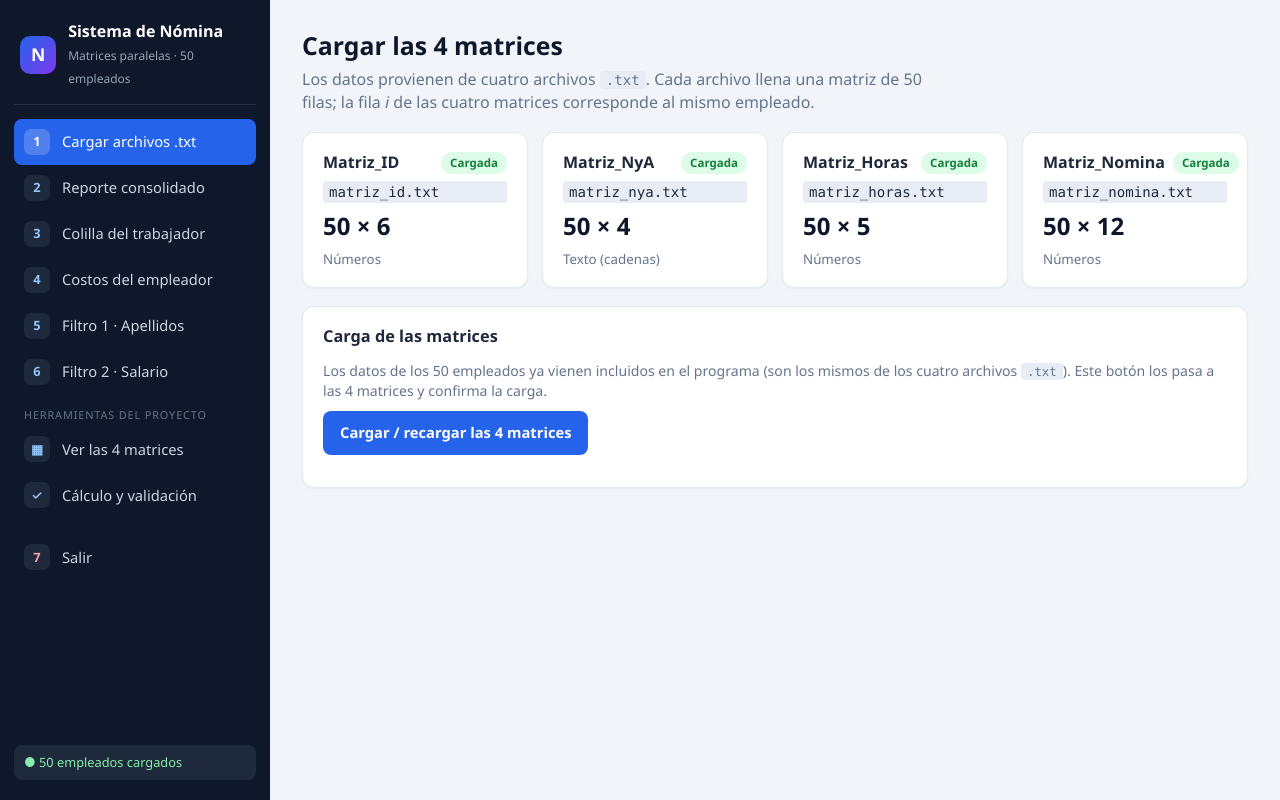
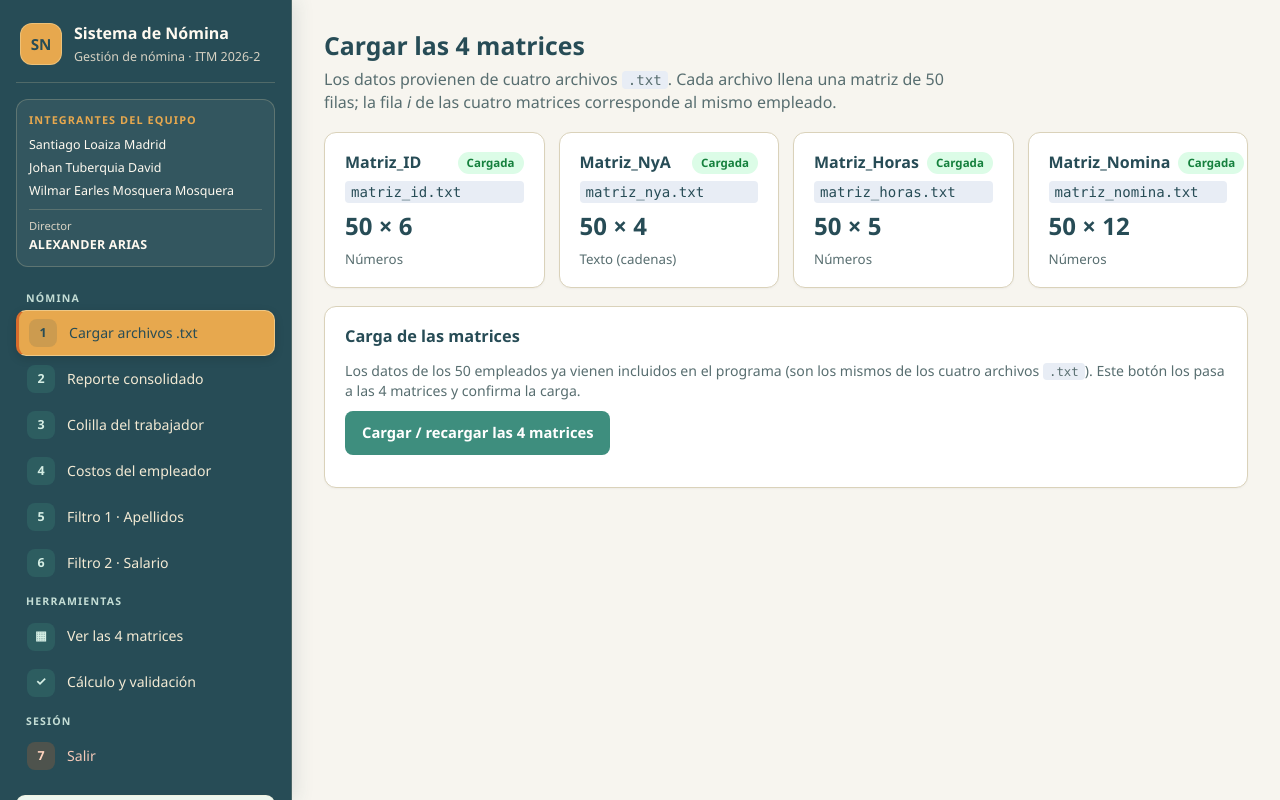
Before and after one commit to Santi-Loaiza/proyecto-nomina, a plain HTML site: page index.html in a window 1280 px wide. Drawn offline with Linux system fonts and the light colour scheme.

Commit message:
Changes index.html
Cambios visuales a la pagina y no poder subir nuevos archivos

```diff
--- a/index.html
+++ b/index.html
@@ -9,23 +9,28 @@
  * styles.css — Sistema de Nómina con Matrices Paralelas
  * ========================================================================== */
 :root {
-  --navy: #0f172a;
-  --navy-2: #1e293b;
-  --accent: #2563eb;
-  --accent-soft: #dbeafe;
-  --violet: #7c3aed;
-  --violet-soft: #ede9fe;
+  --color-1: #F6E2B3;
+  --color-2: #E7A84E;
+  --color-3: #D96C2C;
+  --color-4: #3E8E7E;
+  --color-5: #274C56;
+  --navy: var(--color-5);
+  --navy-2: var(--color-4);
+  --accent: var(--color-4);
+  --accent-soft: #e8f1ed;
+  --violet: var(--color-3);
+  --violet-soft: #fee5b9;
   --green: #15803d;
   --green-soft: #dcfce7;
   --red: #b91c1c;
   --red-soft: #fee2e2;
-  --amber: #b45309;
+  --amber: #9a501f;
   --amber-soft: #fef3c7;
-  --bg: #f1f5f9;
+  --bg: #f7f5ef;
   --card: #ffffff;
-  --border: #e2e8f0;
-  --text: #1e293b;
-  --muted: #64748b;
+  --border: #dad2ba;
+  --text: var(--color-5);
+  --muted: #586e70;
   --radius: 12px;
 }
 
@@ -42,39 +47,52 @@ code { font-family: 'Consolas', 'Courier New', monospace; font-size: .88em; back
 [hidden] { display: none !important; }
 
 /* ---------- Estructura ---------- */
-.app { display: grid; grid-template-columns: 270px 1fr; min-height: 100vh; }
+.app { display: grid; grid-template-columns: 292px 1fr; min-height: 100vh; }
 .sidebar {
-  background: var(--navy);
-  color: #cbd5e1;
-  padding: 20px 14px;
+  background: var(--color-5);
+  color: #f9f2e3;
+  padding: 22px 16px;
   position: sticky; top: 0; height: 100vh;
-  display: flex; flex-direction: column; gap: 14px;
+  display: flex; flex-direction: column; gap: 16px;
   overflow-y: auto;
+  border-right: 1px solid rgba(246,226,179,.18);
+  box-shadow: 4px 0 18px rgba(39,76,86,.12);
 }
 .main { padding: 28px 32px 48px; min-width: 0; }
 
-.brand { display: flex; gap: 12px; align-items: center; padding: 0 6px 14px; border-bottom: 1px solid #243047; }
-.brand strong { color: #fff; display: block; font-size: 1rem; }
-.brand small { color: #94a3b8; font-size: .75rem; }
-.brand-mark { width: 38px; height: 38px; border-radius: 10px; background: linear-gradient(135deg, var(--accent), var(--violet)); color: #fff; font-weight: 700; display: grid; place-items: center; font-size: 1.1rem; }
+.brand { display: flex; gap: 12px; align-items: center; padding: 0 4px 16px; border-bottom: 1px solid rgba(246,226,179,.2); }
+.brand-copy { min-width: 0; }
+.brand strong { color: #fffaf0; display: block; font-size: 1rem; }
+.brand small { color: #d7d2c3; display: block; margin-top: 3px; font-size: .78rem; }
+.brand-mark { width: 42px; height: 42px; flex: none; border: 1px solid rgba(246,226,179,.42); border-radius: 12px; background: var(--color-2); color: var(--color-5); font-weight: 800; display: grid; place-items: center; font-size: .95rem; }
+
+.team-card { display: flex; flex-direction: column; gap: 9px; padding: 12px; border: 1px solid rgba(246,226,179,.22); border-radius: 12px; background: rgba(255,255,255,.06); }
+.team-title { color: var(--color-2); font-size: .68rem; font-weight: 700; letter-spacing: .1em; text-transform: uppercase; }
+.team-list { display: grid; gap: 6px; margin: 0; padding: 0; list-style: none; color: #fffaf0; font-size: .78rem; line-height: 1.35; }
+.team-director { display: flex; flex-direction: column; gap: 2px; padding-top: 8px; border-top: 1px solid rgba(246,226,179,.2); }
+.team-director span { color: #d7d2c3; font-size: .7rem; }
+.team-director strong { color: #fffaf0; font-size: .78rem; letter-spacing: .02em; }
 
 .nav-btn {
   width: 100%; display: flex; align-items: center; gap: 12px;
-  background: transparent; border: 0; color: inherit; text-align: left;
-  padding: 10px 10px; border-radius: 8px; font: inherit; font-size: .92rem; cursor: pointer;
+  min-height: 44px; background: transparent; border: 1px solid transparent; color: #f3ead4; text-align: left;
+  padding: 8px 10px; border-radius: 10px; font: inherit; font-size: .88rem; cursor: pointer;
+  transition: background .18s ease, color .18s ease, border-color .18s ease, transform .18s ease;
 }
-.nav-btn .n { width: 26px; height: 26px; flex: none; border-radius: 7px; background: #1e293b; display: grid; place-items: center; font-size: .8rem; font-weight: 600; color: #93c5fd; }
-.nav-btn:hover { background: #1a2540; color: #fff; }
-.nav-btn:focus-visible { outline: 2px solid #60a5fa; outline-offset: 1px; }
-.nav-btn.activo { background: var(--accent); color: #fff; }
-.nav-btn.activo .n { background: rgba(255,255,255,.2); color: #fff; }
-.nav-btn.salir .n { color: #fca5a5; }
-.nav-sep { font-size: .68rem; text-transform: uppercase; letter-spacing: .08em; color: #64748b; padding: 12px 10px 4px; min-height: 8px; }
+.nav-btn .n { width: 28px; height: 28px; flex: none; border-radius: 8px; background: rgba(62,142,126,.25); display: grid; place-items: center; font-size: .78rem; font-weight: 700; color: #d5eee4; }
+.nav-btn:hover { background: rgba(62,142,126,.28); border-color: rgba(62,142,126,.42); color: #fff; transform: translateX(2px); }
+.nav-btn:focus-visible { outline: 2px solid var(--color-2); outline-offset: 2px; }
+.nav-btn.activo { background: var(--color-2); border-color: rgba(246,226,179,.55); border-left: 3px solid var(--color-3); color: var(--color-5); box-shadow: 0 3px 10px rgba(0,0,0,.14); }
+.nav-btn.activo .n { background: rgba(39,76,86,.14); color: var(--color-5); }
+.nav-btn.salir { color: #f3c9b8; }
+.nav-btn.salir .n { color: #ffd3bd; background: rgba(217,108,44,.22); }
+.nav-btn.salir:hover { background: rgba(217,108,44,.22); border-color: rgba(217,108,44,.38); color: #fff6ed; }
+.nav-sep { font-size: .66rem; font-weight: 700; text-transform: uppercase; letter-spacing: .11em; color: #c4ddd5; padding: 8px 10px 4px; }
 
 .sidebar-foot { margin-top: auto; }
-.estado-mini { display: block; font-size: .8rem; padding: 8px 10px; border-radius: 8px; background: #1e293b; }
-.estado-mini.con-datos { color: #86efac; }
-.estado-mini.sin-datos { color: #fcd34d; }
+.estado-mini { display: block; font-size: .78rem; padding: 9px 11px; border: 1px solid rgba(246,226,179,.24); border-radius: 9px; background: rgba(255,255,255,.07); }
+.estado-mini.con-datos { color: #176b3a; background: #edf7ef; }
+.estado-mini.sin-datos { color: #8a5a13; background: #fbf3e4; }
 
 /* ---------- Encabezados ---------- */
 .sec-head { margin-bottom: 18px; }
@@ -202,7 +220,7 @@ input:focus, select:focus { outline: 2px solid var(--accent-soft); border-color:
 @media (max-width: 900px) {
   .app { grid-template-columns: 1fr; }
   .sidebar { position: static; height: auto; flex-direction: column; }
-  #menu { display: grid; grid-template-columns: repeat(auto-fit, minmax(190px, 1fr)); gap: 4px; }
+  #menu { display: grid; grid-template-columns: repeat(auto-fit, minmax(190px, 1fr)); gap: 6px; }
   .nav-sep { grid-column: 1 / -1; }
   .main { padding: 20px 14px 40px; }
 }
@@ -225,24 +243,38 @@ input:focus, select:focus { outline: 2px solid var(--accent-soft); border-color:
   <!-- ================= MENÚ LATERAL (equivale a mostrarMenu() del .c) ================= -->
   <aside class="sidebar no-print">
     <div class="brand">
-      <span class="brand-mark">N</span>
-      <div>
+      <span class="brand-mark">SN</span>
+      <div class="brand-copy">
         <strong>Sistema de Nómina</strong>
-        <small>Matrices paralelas · 50 empleados</small>
+        <small>Gestión de nómina · ITM 2026-2</small>
       </div>
     </div>
 
+    <section class="team-card" aria-label="Equipo del proyecto">
+      <span class="team-title">Integrantes del equipo</span>
+      <ul class="team-list">
+        <li>Santiago Loaiza Madrid</li>
+        <li>Johan Tuberquia David</li>
+        <li>Wilmar Earles Mosquera Mosquera</li>
+      </ul>
+      <div class="team-director">
+        <span>Director</span>
+        <strong>ALEXANDER ARIAS</strong>
+      </div>
+    </section>
+
     <nav id="menu" aria-label="Menú principal">
+      <div class="nav-sep">Nómina</div>
       <button class="nav-btn" data-sec="cargar"><span class="n">1</span>Cargar archivos .txt</button>
       <button class="nav-btn" data-sec="consolidado"><span class="n">2</span>Reporte consolidado</button>
       <button class="nav-btn" data-sec="trabajador"><span class="n">3</span>Colilla del trabajador</button>
       <button class="nav-btn" data-sec="empleador"><span class="n">4</span>Costos del empleador</button>
       <button class="nav-btn" data-sec="apellidos"><span class="n">5</span>Filtro 1 · Apellidos</button>
       <button class="nav-btn" data-sec="salario"><span class="n">6</span>Filtro 2 · Salario</button>
-      <div class="nav-sep">Herramientas del proyecto</div>
+      <div class="nav-sep">Herramientas</div>
       <button class="nav-btn" data-sec="matrices"><span class="n">▦</span>Ver las 4 matrices</button>
       <button class="nav-btn" data-sec="calculo"><span class="n">✓</span>Cálculo y validación</button>
-      <div class="nav-sep"></div>
+      <div class="nav-sep">Sesión</div>
       <button class="nav-btn salir" data-sec="salir"><span class="n">7</span>Salir</button>
     </nav>
 
```
